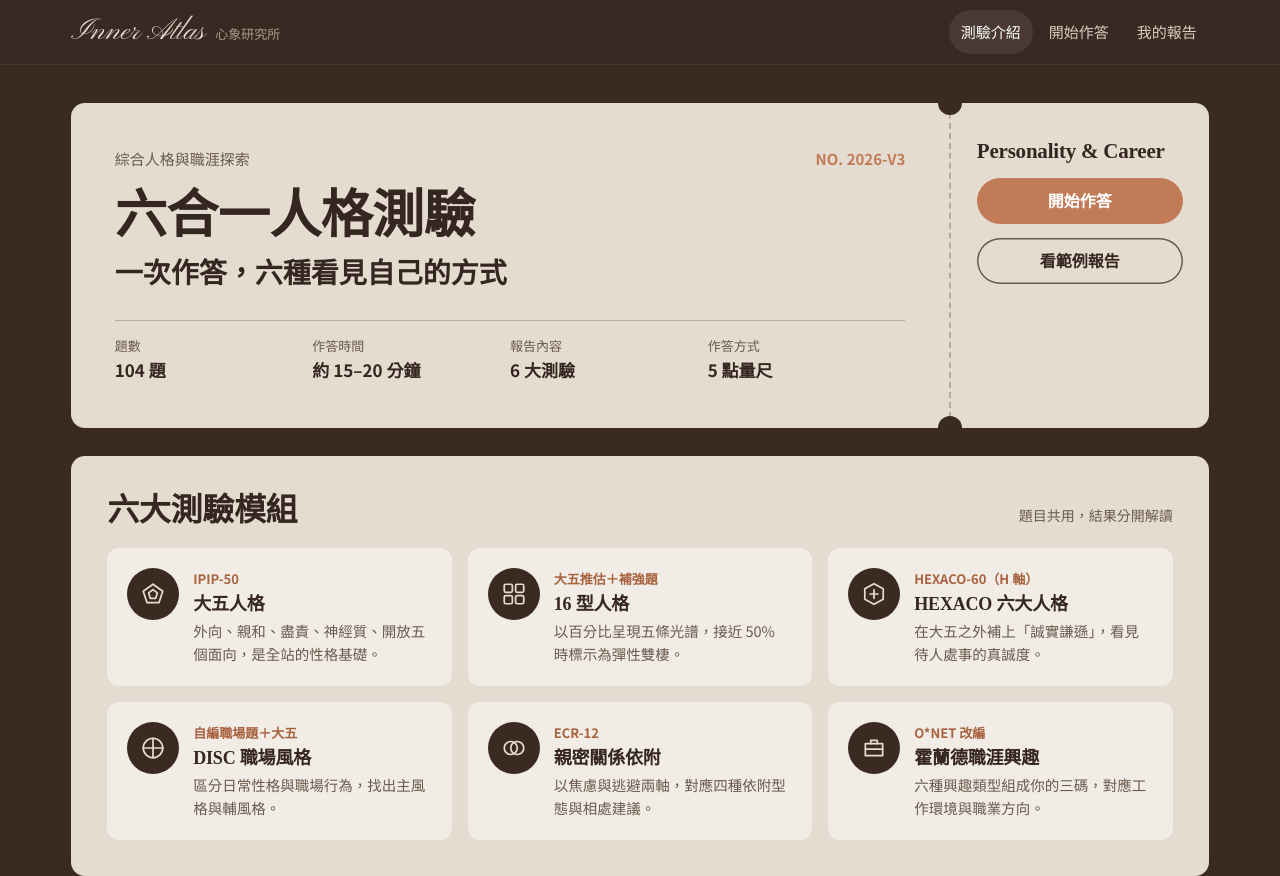
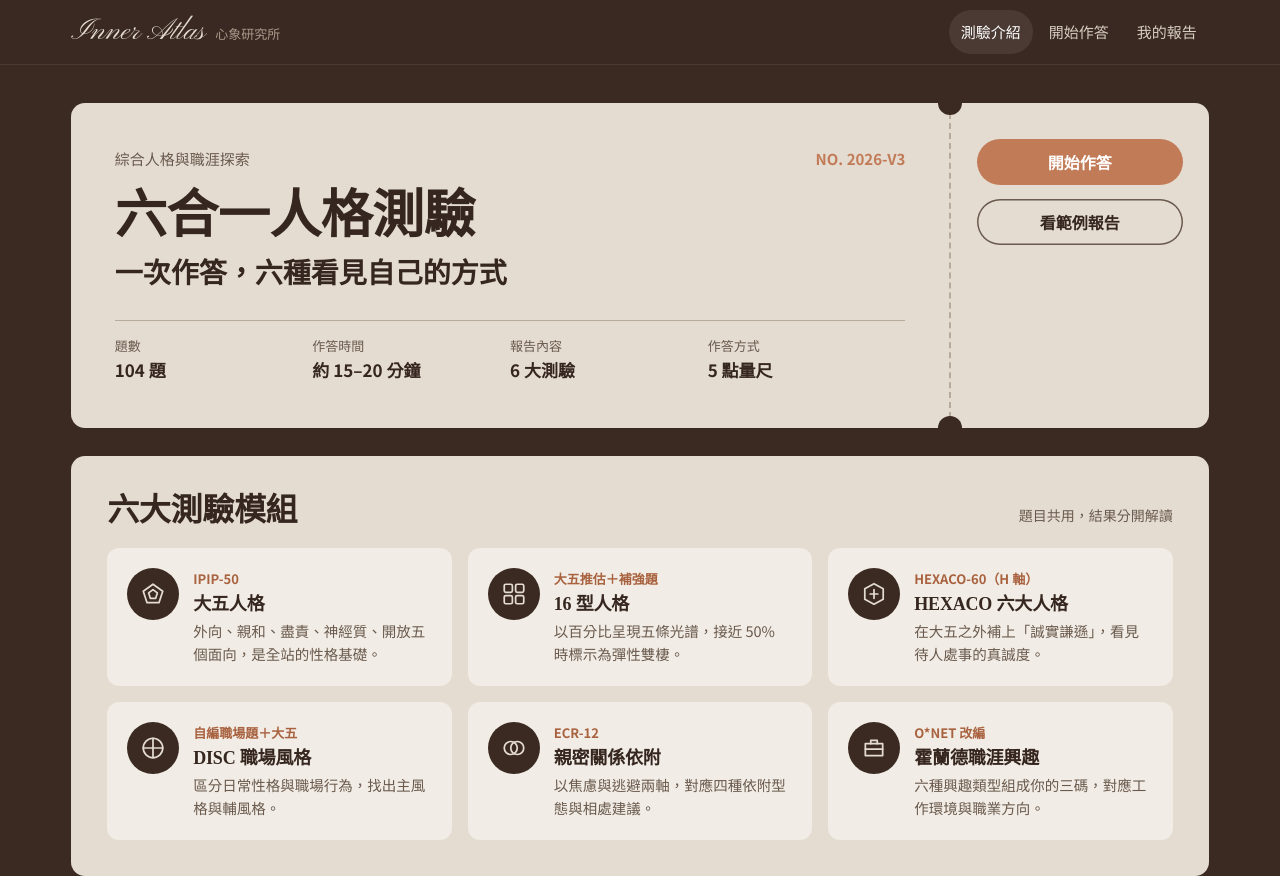
Before and after one commit to WillyChang0428/inner-atlas, a website with bundled scripts: page index.html in a window 1280 px wide. Shown: the top 876 px of the page. Built offline with nearby package versions, Linux system fonts and the light colour scheme.

Commit message:
刪除personality & career

```diff
--- a/index.html
+++ b/index.html
@@ -41,7 +41,6 @@
       </div>
     </div>
     <div class="stub">
-      <h3>Personality &amp; Career</h3>
       <a class="btn acc" href="#quiz" id="ctaStart">開始作答</a>
       <button class="btn ghost" id="ctaSample" type="button">看範例報告</button>
     </div>
```
